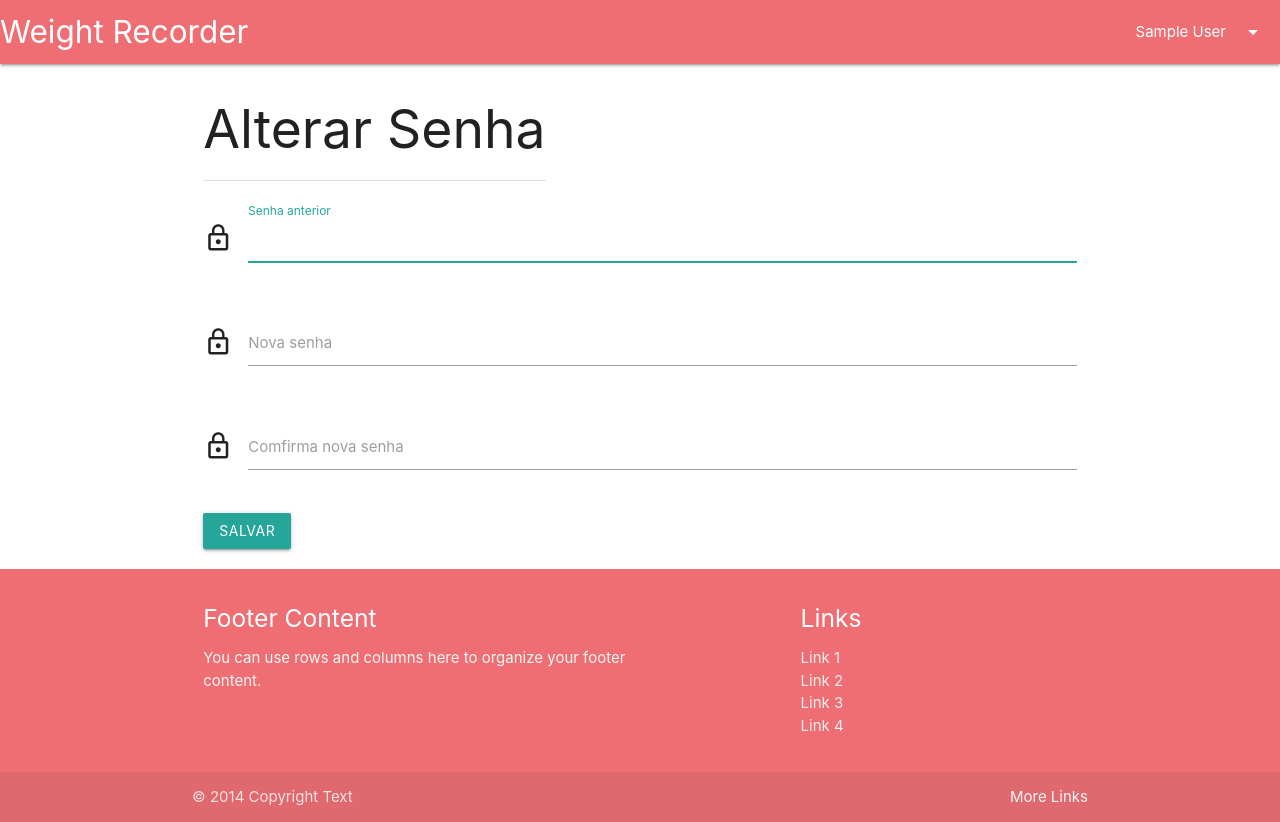
After one commit to CleysonPH/django-weight-recorde, a Django app: page /conta/senha/alterar/ in a window 1280 px wide. The commit adds this page. Run offline with Django 3.2, Linux system fonts and the light colour scheme; the visitor is signed in with stand-in values (Sample User, id 1); some libraries are stand-ins or nearby versions.

Commit message:
Implemented the password update page

```diff
--- /dev/null
+++ b/accounts/templates/accounts/update_password.html
@@ -0,0 +1,45 @@
+{% extends 'base.html' %}
+
+{% load widget_tweaks %}
+
+{% block content %}
+
+    <main class="container">
+        <div class="row">
+            <div class="col 12">
+                <h2>{{ title }}</h2>
+                <div class="divider"></div>
+            </div>
+        </div>
+
+        <div class="row">
+            <form class="col s12" method="POST">
+                {% csrf_token %}
+                <div class="row">
+                    <div class="input-field col s12">
+                        <i class="material-icons prefix">lock_outline</i>
+                        {{ form.old_password|attr:"type:password" }}
+                        <label for="{{ form.old_password.id_for_label }}">Senha anterior</label>
+                    </div>
+                </div>
+                <div class="row">
+                    <div class="input-field col s12">
+                        <i class="material-icons prefix">lock_outline</i>
+                        {{ form.new_password1|attr:"type:password" }}
+                        <label for="{{ form.new_password1.id_for_label }}">Nova senha</label>
+                    </div>
+                </div>
+                <div class="row">
+                    <div class="input-field col s12">
+                        <i class="material-icons prefix">lock_outline</i>
+                        {{ form.new_password2|attr:"type:password" }}
+                        <label for="{{ form.new_password2.id_for_label }}">Comfirma nova senha</label>
+                    </div>
+                </div>
+
+                <button type="submit" class="btn btn-primary">Salvar</button>
+            </form>
+        </div>
+    </main>
+
+{% endblock content %}
--- a/accounts/urls.py
+++ b/accounts/urls.py
@@ -9,4 +9,5 @@ urlpatterns = [
     path('signup/', views.signup, name='signup'),
     path('signout/', views.signout, name='signout'),
     path('perfil/alterar/', views.user_profile_update, name='user_profile_update'),
+    path('senha/alterar/', views.update_password, name='update_password'),
 ]
--- a/accounts/views.py
+++ b/accounts/views.py
@@ -1,6 +1,7 @@
 from django.shortcuts import render, redirect
-from django.contrib.auth import authenticate, login, logout
+from django.contrib.auth import authenticate, login, logout, update_session_auth_hash
 from django.contrib.auth.decorators import login_required
+from django.contrib.auth.forms import PasswordChangeForm
 
 from .forms import SignInForm, SignUpForm, UserProfileForm, UserUpdateForm
 from .models import UserProfile
@@ -77,3 +78,21 @@ def user_profile_update(request):
     }
 
     return render(request, 'accounts/user_profile_form.html', context)
+
+
+@login_required
+def update_password(request):
+    if request.method == 'POST':
+        form = PasswordChangeForm(user=request.user, data=request.POST)
+
+        if form.is_valid():
+            form.save()
+            update_session_auth_hash(request, form.user)
+            return redirect('weight_recorder:dashboard')
+
+    form = PasswordChangeForm(user=request.user)
+    context = {
+        'title': 'Alterar Senha',
+        'form': form,
+    }
+    return render(request, 'accounts/update_password.html', context)
--- a/core/templates/base.html
+++ b/core/templates/base.html
@@ -51,6 +51,7 @@
         </li>
         <li><a href="{% url 'accounts:user_profile_update' %}">Atualizar Perfil</a></li>
         <li class="divider"></li>
+        <li><a href="{% url 'accounts:update_password' %}">Alterar Senha</a></li>
         <li><a href="{% url 'accounts:signout' %}">Sign Out</a></li>
     </ul>
 
```
